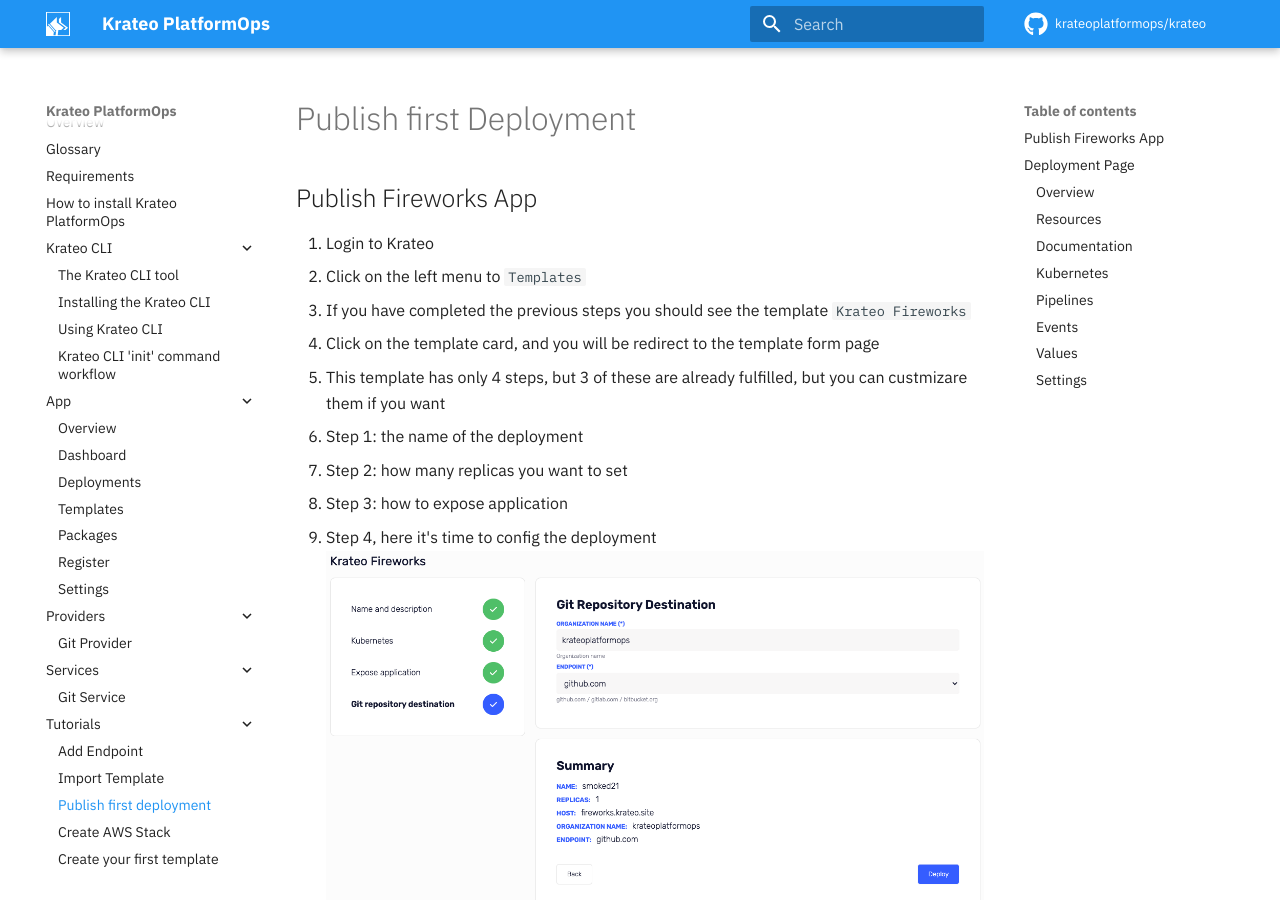
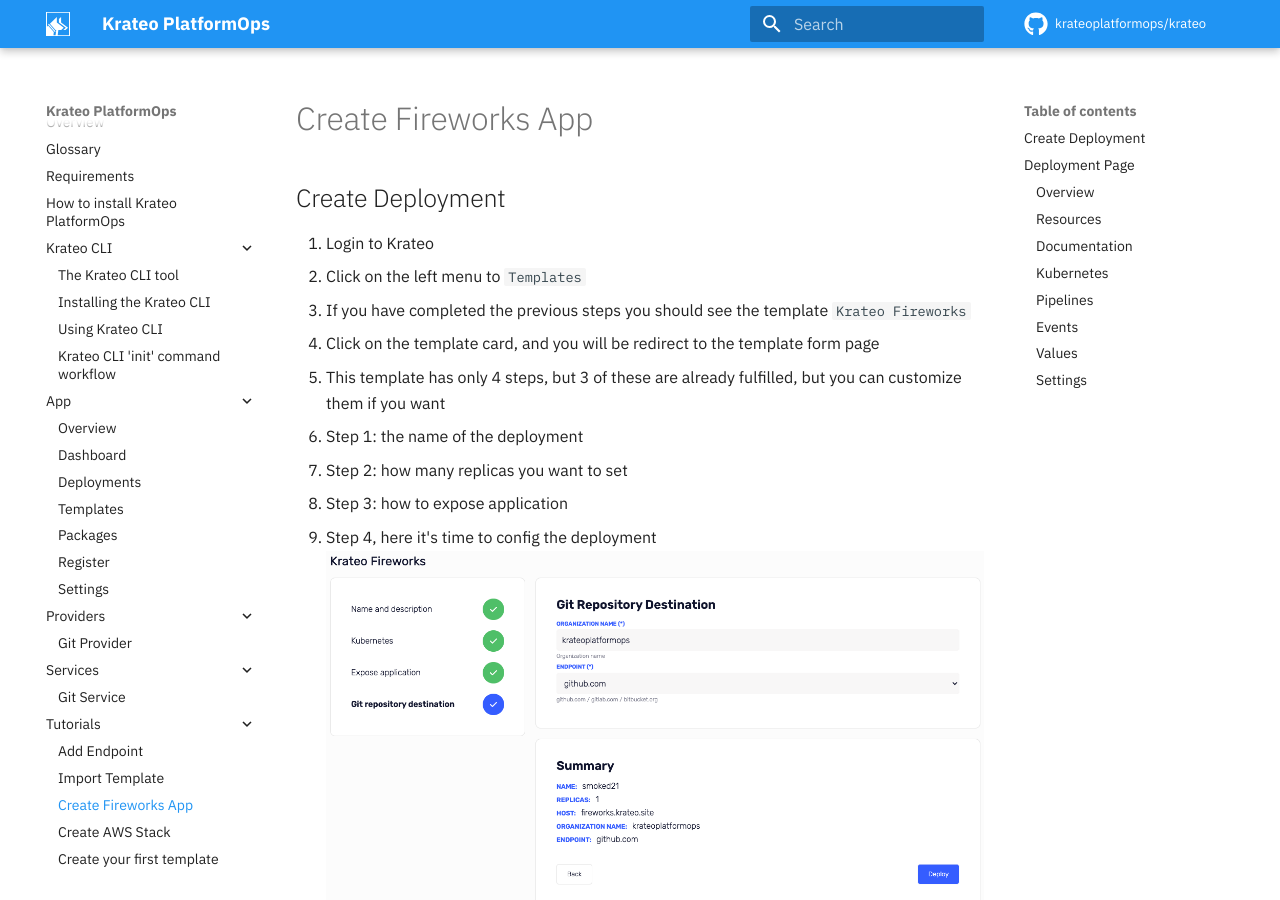
Before and after one commit to krateoplatformops/krateo-docs, an MkDocs documentation site: the page built from docs/tutorials/create-fireworks-app.md, in a window 1280 px wide and 900 px high. Built offline with MkDocs 1.6.1 and Material for MkDocs 9.7.7, drawn with Linux system fonts in a browser that asks for light colours; comment, search, counter and statistics services are not loaded; some of the changed text lies outside the part shown.

Commit message:
fix(tutorial): titles

```diff
--- a/docs/tutorials/publish-first-deployment.md
+++ b/docs/tutorials/create-fireworks-app.md
@@ -1,12 +1,12 @@
-# Publish first Deployment
+# Create Fireworks App
 
-## Publish Fireworks App
+## Create Deployment
 
 1. Login to Krateo
 2. Click on the left menu to `Templates`
 3. If you have completed the previous steps you should see the template `Krateo Fireworks`
 4. Click on the template card, and you will be redirect to the template form page
-5. This template has only 4 steps, but 3 of these are already fulfilled, but you can custmizare them if you want
+5. This template has only 4 steps, but 3 of these are already fulfilled, but you can customize them if you want
 
    1. Step 1: the name of the deployment
    2. Step 2: how many replicas you want to set
@@ -21,7 +21,7 @@
 
 ## Deployment Page
 
-This deployment has 8 tabs
+This deployment has 8 tabs:
 
 ### Overview
 
--- a/mkdocs.yml
+++ b/mkdocs.yml
@@ -35,7 +35,7 @@
   - Tutorials:
       - Add Endpoint: tutorials/add-endpoint.md
       - Import Template: tutorials/import-template.md
-      - Publish first deployment: tutorials/publish-first-deployment.md
+      - Create Fireworks App: tutorials/create-fireworks-app.md
       - Create AWS Stack: tutorials/create-aws-stack.md
       - Create your first template: tutorials/create-template.md
 ## DO NOT CHANGE BELOW THIS LINE
```
